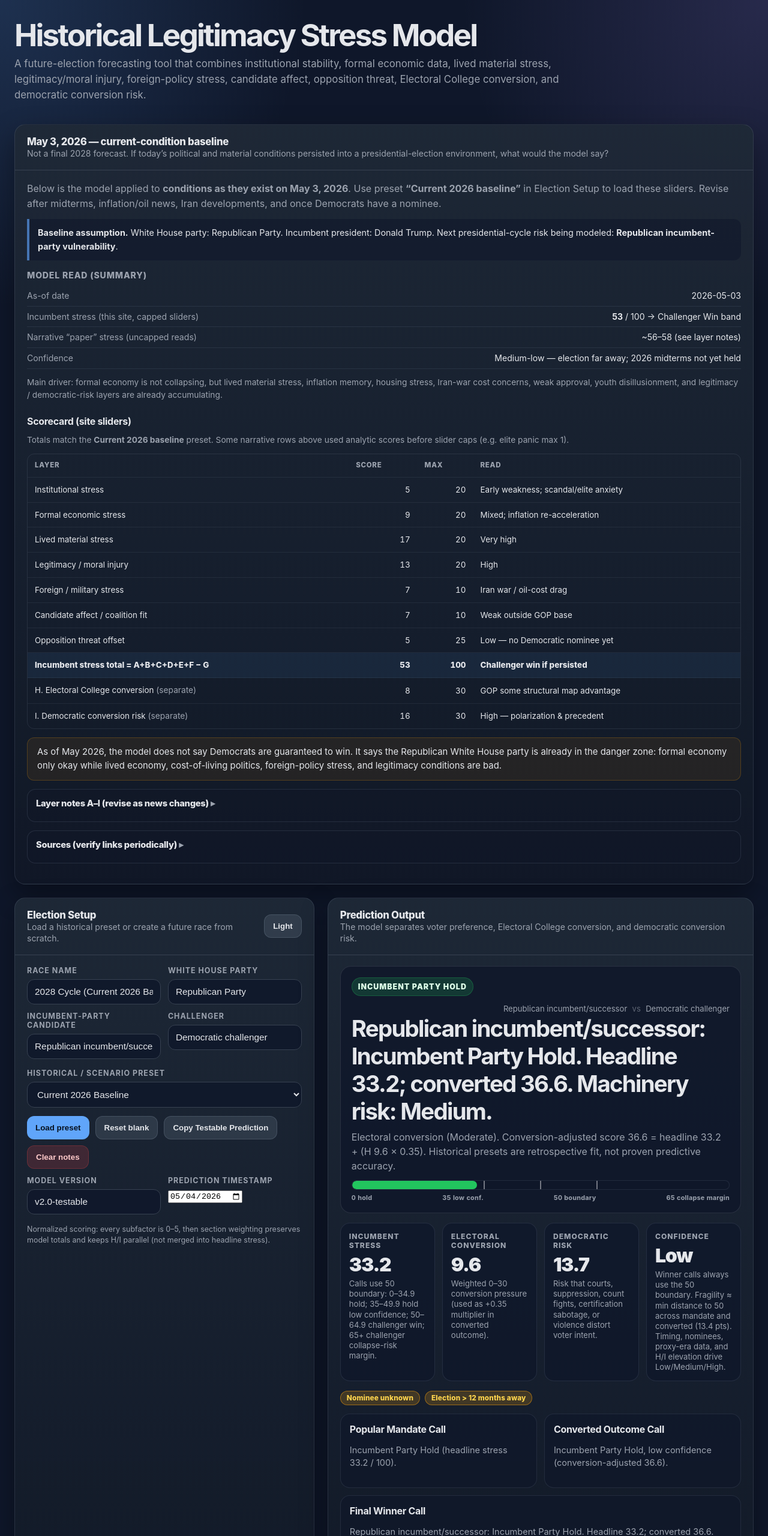
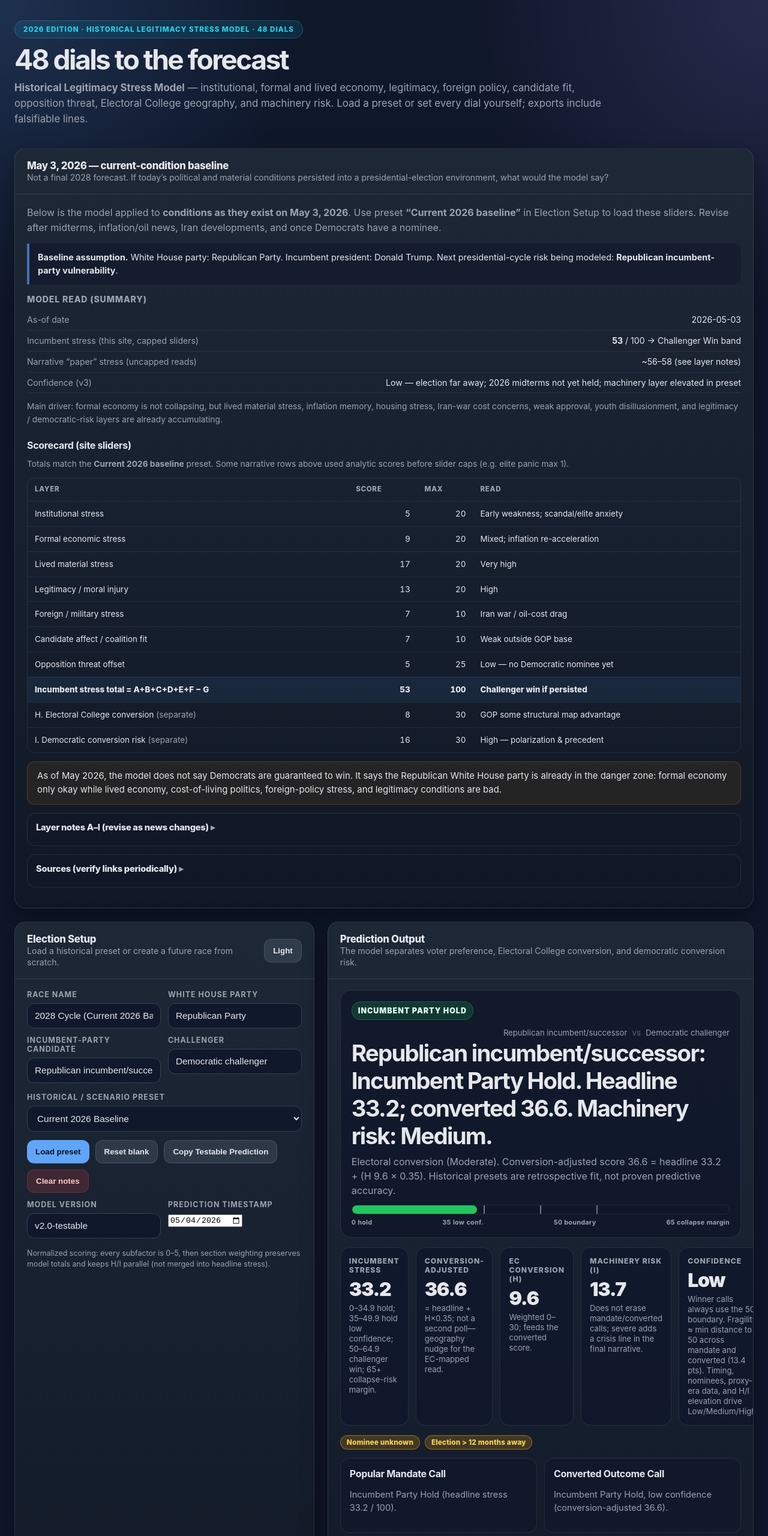
Before and after one commit to tashiscool/election-prediction-builder, a website: page historical_legitimacy_stress_model_site.html in a window 1280 px wide. Shown: the top 2560 px of the page at 60% size. Drawn offline with Linux system fonts and the light colour scheme.

Commit message:
Brand as 48 dials to the forecast; align metrics with React
- Page title, meta, and hero: primary title 48 dials to the forecast; kicker and subtitle match React framing
- Score grid: five tiles (conversion-adjusted, EC H, machinery I labels, confidence copy) like the React MetricGrid
- Model inputs note and 48-dial footer blurb; baseline confidence row uses v3 High/Medium/Low language
- Redirect index title updated

Co-authored-by: Cursor <cursoragent@cursor.com>

```diff
--- a/historical_legitimacy_stress_model_site.html
+++ b/historical_legitimacy_stress_model_site.html
@@ -3,15 +3,15 @@
 <head>
   <meta charset="UTF-8" />
   <meta name="viewport" content="width=device-width, initial-scale=1.0" />
-  <title>Historical Legitimacy Stress Model · 2026 edition</title>
-  <meta name="description" content="Transparent rubric for White House party stress, Electoral College conversion, and democratic machinery risk. Historical presets and May 2026 current-condition baseline." />
+  <title>48 dials to the forecast · Historical Legitimacy Stress Model</title>
+  <meta name="description" content="48 dials to the forecast — a transparent rubric (48 subfactors) for White House party stress, Electoral College conversion, and democratic machinery risk. Historical presets and May 2026 baseline." />
   <meta name="theme-color" content="#0f172a" />
-  <meta property="og:title" content="Historical Legitimacy Stress Model · 2026 edition" />
-  <meta property="og:description" content="Score incumbent-party vulnerability with lived material stress, legitimacy layers, geography, and machinery risk—separate from headline polls." />
+  <meta property="og:title" content="48 dials to the forecast · Historical Legitimacy Stress Model" />
+  <meta property="og:description" content="48 dials to the forecast — score incumbent-party stress, Electoral College geography, and machinery risk with a testable winner-call framework." />
   <meta property="og:type" content="website" />
   <meta name="twitter:card" content="summary_large_image" />
-  <meta name="twitter:title" content="Historical Legitimacy Stress Model · 2026 edition" />
-  <meta name="twitter:description" content="Transparent rubric for White House party stress, Electoral College conversion, and democratic machinery risk." />
+  <meta name="twitter:title" content="48 dials to the forecast · Historical Legitimacy Stress Model" />
+  <meta name="twitter:description" content="48 dials to the forecast — transparent rubric for stress, Electoral College conversion, and democratic machinery risk." />
   <style>
     :root {
       --bg: #0f172a;
@@ -53,11 +53,27 @@
       margin: 0 auto;
     }
 
+    .hero-kicker {
+      display: inline-flex;
+      align-items: center;
+      gap: 0.35rem;
+      font-size: 0.72rem;
+      font-weight: 800;
+      text-transform: uppercase;
+      letter-spacing: 0.09em;
+      color: var(--cyan);
+      margin: 0 0 12px;
+      padding: 7px 14px;
+      border-radius: 999px;
+      background: rgba(34, 211, 238, 0.1);
+      border: 1px solid rgba(34, 211, 238, 0.28);
+    }
+
     h1 {
       margin: 0 0 10px;
-      font-size: clamp(2rem, 4vw, 4.3rem);
+      font-size: clamp(1.85rem, 3.6vw, 3.4rem);
       letter-spacing: -0.055em;
-      line-height: 0.95;
+      line-height: 1.02;
     }
 
     .subtitle {
@@ -389,14 +405,20 @@
 
     .score-grid {
       display: grid;
-      grid-template-columns: repeat(4, 1fr);
+      grid-template-columns: repeat(5, 1fr);
       gap: 12px;
       margin-bottom: 16px;
     }
 
-    @media (max-width: 820px) {
+    @media (max-width: 1100px) {
       .score-grid {
         grid-template-columns: repeat(2, 1fr);
+      }
+    }
+
+    @media (max-width: 480px) {
+      .score-grid {
+        grid-template-columns: 1fr;
       }
     }
 
@@ -975,9 +997,10 @@
 </head>
 <body>
   <header>
-    <h1 title="Incumbent-party stress index with separate Electoral College and democratic-machinery dimensions. Not a single poll forecast—an analyst rubric.">Historical Legitimacy Stress Model</h1>
-    <div class="subtitle" title="Three outputs: (1) incumbent stress from voter-facing pressures; (2) Electoral College geography stress scored separately; (3) democratic machinery risk so forecasts do not assume clean translation from polls to power. Hover sections below for how each part works.">
-      A future-election forecasting tool that combines institutional stability, formal economic data, lived material stress, legitimacy/moral injury, foreign-policy stress, candidate affect, opposition threat, Electoral College conversion, and democratic conversion risk.
+    <div class="hero-kicker" title="48 graded subfactors (dials) across sections A–I; same rubric as the Election Insights React build.">2026 edition · Historical Legitimacy Stress Model · 48 dials</div>
+    <h1 title="Forty-eight sliders (0–5 each), section-weighted into headline stress, Electoral College conversion (H), and democratic machinery risk (I). Winner Call v3: always a testable call at the 50 boundary—uncertainty moves confidence, not whether a call is made.">48 dials to the forecast</h1>
+    <div class="subtitle" title="Three parallel reads: (1) Popular Mandate from headline stress; (2) Converted outcome from stress + H×0.35; (3) Machinery risk from section I. Not a poll model—an analyst rubric you can audit.">
+      <strong>Historical Legitimacy Stress Model</strong> — institutional, formal and lived economy, legitimacy, foreign policy, candidate fit, opposition threat, Electoral College geography, and machinery risk. Load a preset or set every dial yourself; exports include falsifiable lines.
     </div>
   </header>
 
@@ -1005,7 +1028,7 @@
           <div class="tip-row" title="Snapshot date for sources and narrative in this baseline box. Change the date when you refresh the analysis."><span>As-of date</span><span>2026-05-03</span></div>
           <div class="tip-row" title="Incumbent stress = sum of model layers A–F minus opposition offset G, clamped 0–100. This site uses capped sliders from the embedded rubric, so totals can differ slightly from a free-form spreadsheet. ~53 here maps to Challenger Win (50–64.9) on the popular-mandate call."><span>Incumbent stress (this site, capped sliders)</span><span><strong>53</strong> / 100 → Challenger Win band</span></div>
           <div class="tip-row" title="If you hypothetically scored factors above slider caps in a spreadsheet (e.g. elite panic), raw totals can sit a few points higher. The site enforces caps so every analyst uses the same discrete rubric."><span>Narrative “paper” stress (uncapped reads)</span><span>~56–58 (see layer notes)</span></div>
-          <div class="tip-row" title="Heuristic confidence from distance to stress thresholds and from democratic-conversion risk (machinery uncertainty). Far from cut points and high machinery risk both reduce stated confidence. Early in the cycle, time-to-election also lowers confidence."><span>Confidence</span><span>Medium-low — election far away; 2026 midterms not yet held</span></div>
+          <div class="tip-row" title="Winner Call v3 confidence: High / Medium / Low from distance to 50 on mandate and converted scores, H/I elevation, unknown nominees, election timing, proxy-era data, and machinery tier—not a statistical interval."><span>Confidence (v3)</span><span>Low — election far away; 2026 midterms not yet held; machinery layer elevated in preset</span></div>
         </div>
         <p class="layer-detail" title="Drivers are additive in logic: formal GDP can look okay while lived-material and legitimacy layers still push incumbent-party vulnerability—this model separates those channels on purpose.">
           Main driver: formal economy is not collapsing, but lived material stress, inflation memory, housing stress, Iran-war cost concerns, weak approval, youth disillusionment, and legitimacy / democratic-risk layers are already accumulating.
@@ -1193,22 +1216,27 @@
         </div>
 
         <div class="score-grid">
-          <div class="metric" title="Sum of sections A–F minus G, capped 0–100. Measures accumulated danger to the White House party from institutional, economic, lived, legitimacy, foreign, and candidate-affect factors, net of opposition-threat relief.">
-            <div class="metric-label">Incumbent Stress</div>
+          <div class="metric" title="Sum of sections A–F minus G, capped 0–100. Popular Mandate Call uses the 50 boundary on this headline score.">
+            <div class="metric-label">Incumbent stress</div>
             <div class="metric-value" id="stressScore">0</div>
-            <div class="metric-small">Calls use 50 boundary: 0–34.9 hold; 35–49.9 hold low confidence; 50–64.9 challenger win; 65+ challenger collapse-risk margin.</div>
+            <div class="metric-small">0–34.9 hold; 35–49.9 hold low confidence; 50–64.9 challenger win; 65+ collapse-risk margin.</div>
           </div>
-          <div class="metric" title="Section H total only: wasted votes, swing-state efficiency, third-party geography, realignment, PV–EC split risk. Higher scores mean geography could bend the outcome away from a simple national poll lead. Not added into the headline stress number.">
-            <div class="metric-label">Electoral Conversion</div>
+          <div class="metric" title="Headline stress + (Electoral H weighted × 0.35), clamped 0–100. Converted Outcome Call uses the same 50 boundary.">
+            <div class="metric-label">Conversion-adjusted</div>
+            <div class="metric-value" id="convertedScoreMetric">0</div>
+            <div class="metric-small">= headline + H×0.35; not a second poll—geography nudge for the EC-mapped read.</div>
+          </div>
+          <div class="metric" title="Section H only: wasted votes, swing-state efficiency, third-party geography, realignment, PV–EC split risk. Not merged into headline stress.">
+            <div class="metric-label">EC conversion (H)</div>
             <div class="metric-value" id="electoralScore">0</div>
-            <div class="metric-small">Weighted 0–30 conversion pressure (used as +0.35 multiplier in converted outcome).</div>
+            <div class="metric-small">Weighted 0–30; feeds the converted score.</div>
           </div>
-          <div class="metric" title="Section I total: litigation, margins, ballot access, partisan administration, courts, certification pathways, violence, structural mismatch. Flags scenarios where certified power might diverge from voter intent; also pulls down confidence when elevated.">
-            <div class="metric-label">Democratic Risk</div>
+          <div class="metric" title="Section I: litigation, margins, ballot access, partisan administration, courts, certification, violence, structural mismatch. Warns separately; high/severe pulls confidence Low.">
+            <div class="metric-label">Machinery risk (I)</div>
             <div class="metric-value" id="conversionRiskScore">0</div>
-            <div class="metric-small">Risk that courts, suppression, count fights, certification sabotage, or violence distort voter intent.</div>
+            <div class="metric-small">Does not erase mandate/converted calls; severe adds a crisis line in the final narrative.</div>
           </div>
-          <div class="metric" title="High / Medium / Low from distance to the 50 decision boundary (headline and converted), plus H/I elevation, timing, nominees, proxy era, and machinery risk. Not a statistical interval.">
+          <div class="metric" title="High / Medium / Low from distance to 50 (mandate and converted), H/I elevation, timing, nominees, proxy era, and machinery tier.">
             <div class="metric-label">Confidence</div>
             <div class="metric-value" id="confidenceScore">—</div>
             <div class="metric-small" id="confidenceScoreDetail">Winner calls are always made; confidence reflects how fragile the call is.</div>
@@ -1252,12 +1280,12 @@
       <div class="card-header">
         <div>
           <div class="card-title" title="Every slider pulls guidance text from the embedded model JSON. Score each factor against the White House party unless you are in Opposition Threat Offset (G), which subtracts stress.">Model Inputs</div>
-          <div class="card-note" title="Factor names show the full rubric on hover; sliders show the rubric line for the current value. Expand sections to reduce scrolling.">Sections A–F add stress to the White House party; G subtracts (opposition threat). H and I are reported separately for geography and machinery risk—same logic as the Election Compass / Lovable build.</div>
+          <div class="card-note" title="Factor names show the full rubric on hover; sliders show the rubric line for the current value. Expand sections to reduce scrolling.">Sections A–F add stress to the White House party; G subtracts (opposition threat). H and I are reported separately for geography and machinery risk—same 48-dial rubric as the Election Insights React build.</div>
         </div>
       </div>
       <div class="content">
         <div class="footer-note" style="margin-bottom:12px;">
-          <strong>General 0–5 meaning:</strong> 0 absent/irrelevant, 1 weak, 2 noticeable secondary, 3 clearly meaningful, 4 dominant/severe, 5 historically defining.
+          <strong>48 dials:</strong> one 0–5 slider per subfactor across A–I (see section headers for counts). <strong>General 0–5 meaning:</strong> 0 absent/irrelevant, 1 weak, 2 noticeable secondary, 3 clearly meaningful, 4 dominant/severe, 5 historically defining.
         </div>
         <div id="factorContainer"></div>
       </div>
@@ -2342,6 +2370,8 @@
       });
 
       document.getElementById("stressScore").textContent = scores.stress.toFixed(1);
+      const csm = document.getElementById("convertedScoreMetric");
+      if (csm) csm.textContent = scores.convertedScore.toFixed(1);
       document.getElementById("electoralScore").textContent = scores.electoral.toFixed(1);
       document.getElementById("conversionRiskScore").textContent = scores.democraticRisk.toFixed(1);
       document.getElementById("confidenceScore").textContent = confidence.level;
```
Also changed, not shown: index.html (+1 -1 lines).
